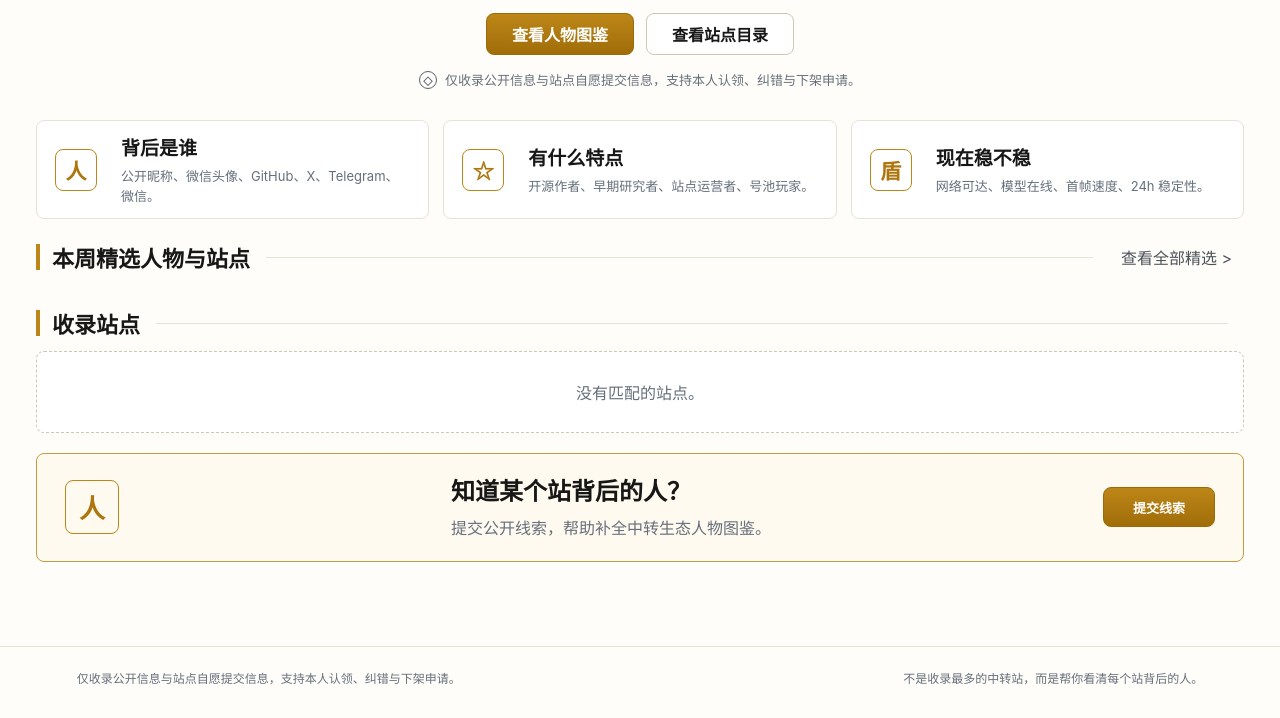
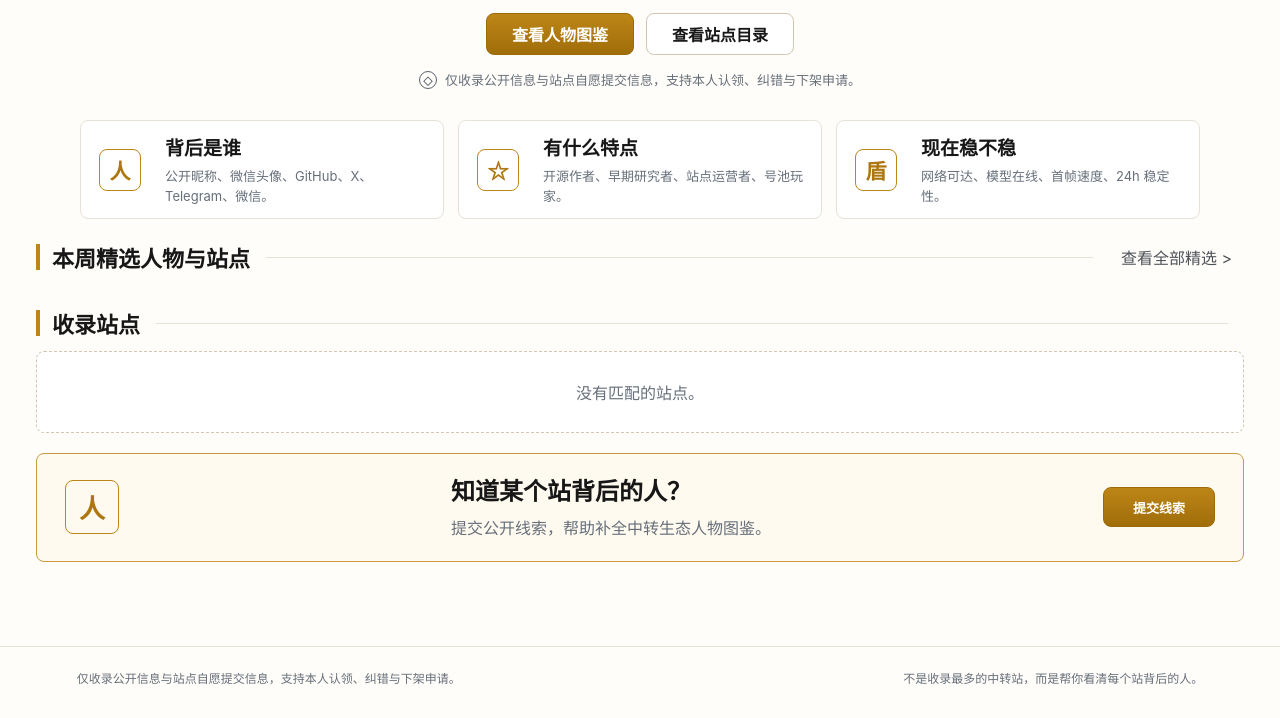
Before and after one commit to xuweizhengo/llm-api-purity, a website: page public/index.html in a window 1280 px wide. Shown: the part 185-903 px from the top of the page. Drawn offline with Linux system fonts and the light colour scheme; no server answers.

Commit message:
style: narrow homepage value cards

```diff
--- a/public/styles.css
+++ b/public/styles.css
@@ -398,6 +398,7 @@ dt {
 .value-grid {
   grid-template-columns: repeat(3, 1fr);
   gap: 14px;
+  max-width: 1120px;
   margin: 12px auto 16px;
 }
 
```
